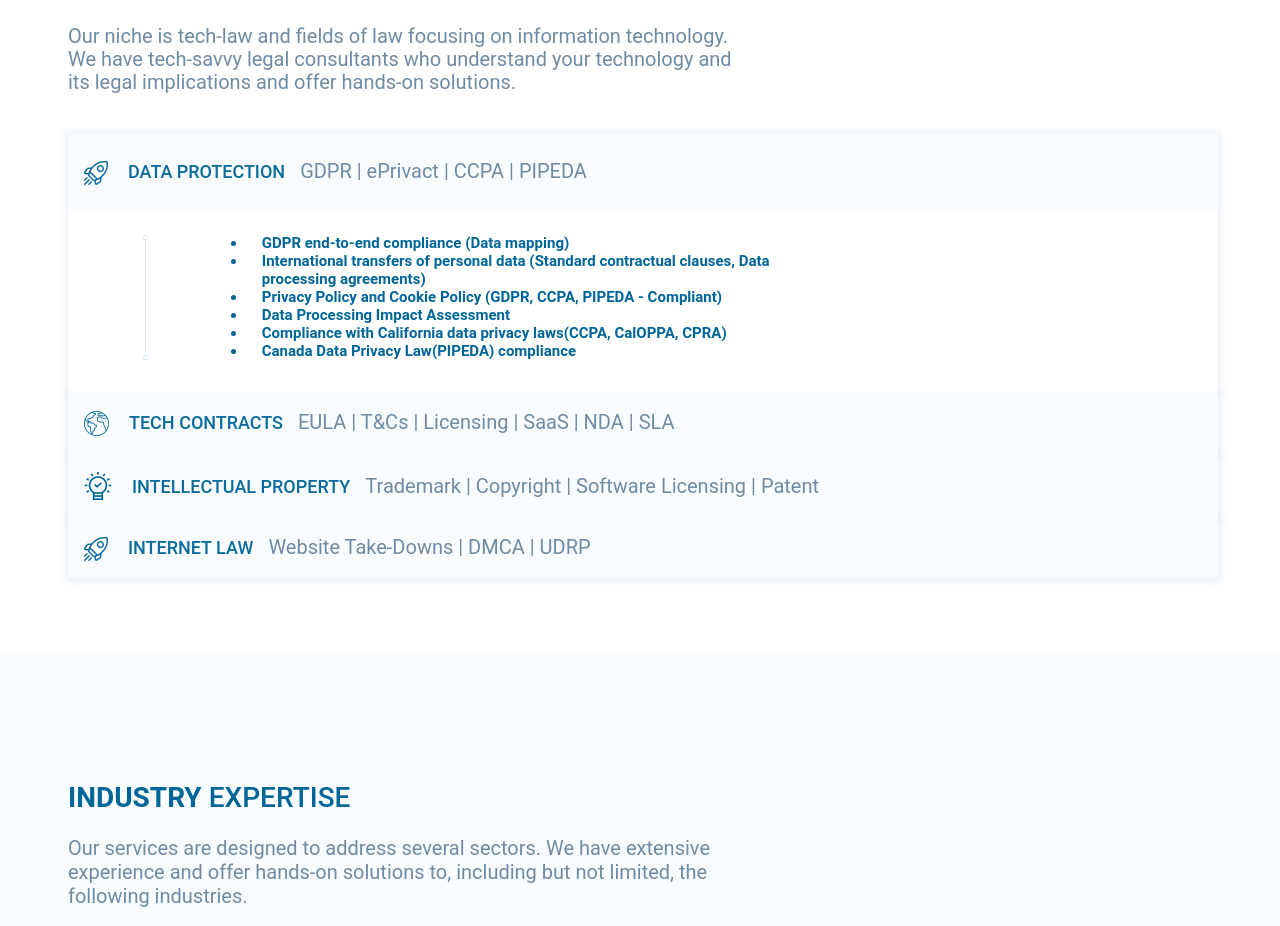
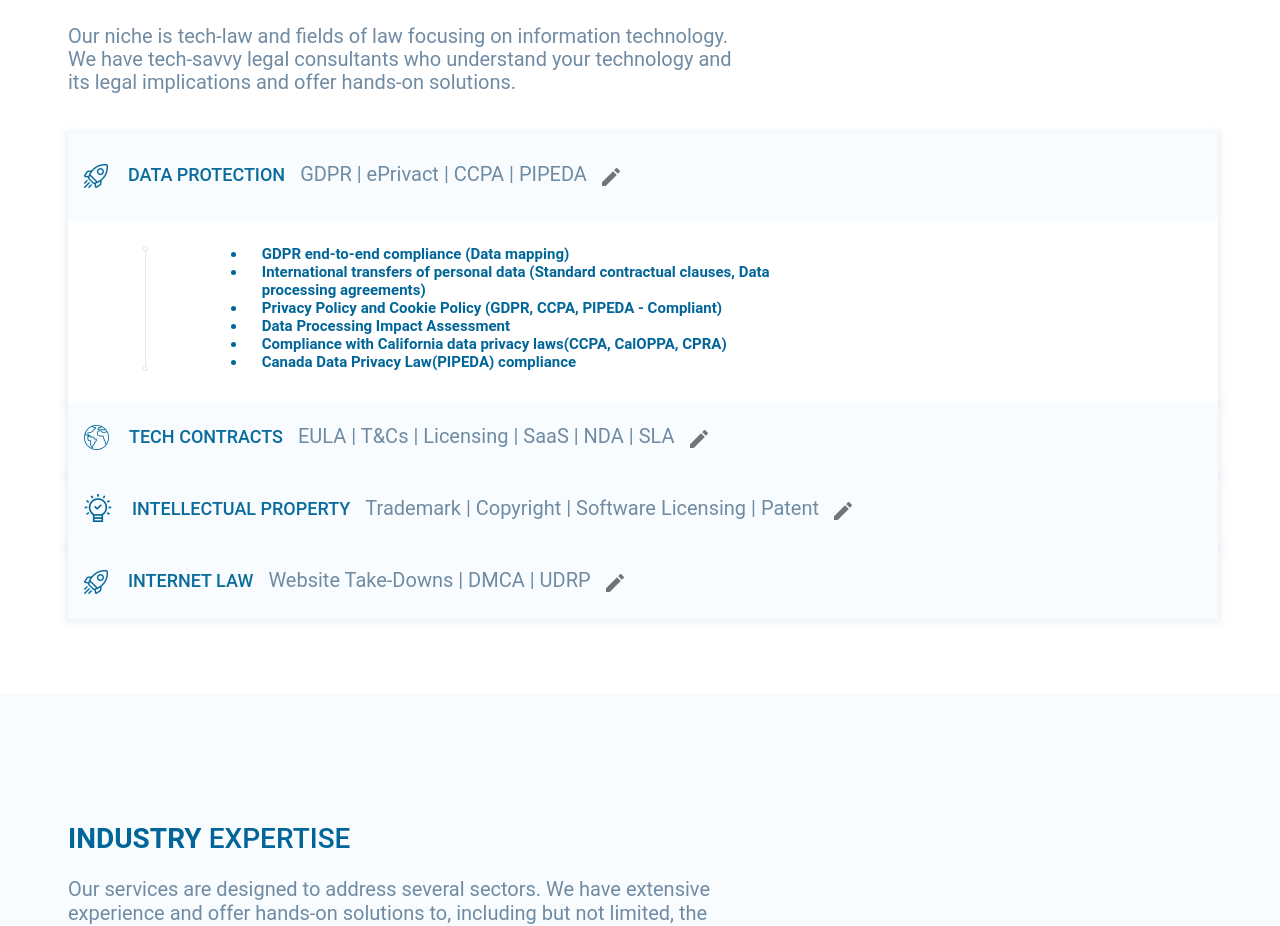
Before and after one commit to safiullah7/legan, a React (Create React App) app in the folder client/: page / in a window 1280 px wide. Shown: the part 1583-2509 px from the top of the page. Built offline with nearby package versions, Linux system fonts and the light colour scheme; no server answers.

Commit message:
expertise section

```diff
--- a/client/src/features/home/BrandingBannerSection.tsx
+++ b/client/src/features/home/BrandingBannerSection.tsx
@@ -36,8 +36,6 @@ const BrandingBannerSection: React.FC<IProps> = ({ bannerContent }) => {
     },
     validationSchema: validationSchema,
     onSubmit: (values) => {
-      alert(JSON.stringify(values, null, 2));
-
       dispatch(updateHomeContent(values));
     },
   });
--- a/client/src/features/home/BriefAboutUsSection.tsx
+++ b/client/src/features/home/BriefAboutUsSection.tsx
@@ -111,6 +111,7 @@ const BriefAboutUsSection: React.FC<IProps> = ({ briefAboutUsContent }) => {
                 onSubmit={async (values) => {
                   console.log(JSON.stringify(values, null, 2));
                   dispatch(updateBriefAboutUsContent(values));
+                  setEditMode(!editmode);
                 }}
               >
                 {({ values, handleChange, touched, errors }) => (
--- a/client/src/features/home/expertise/Expertise.tsx
+++ b/client/src/features/home/expertise/Expertise.tsx
@@ -4,11 +4,12 @@ import styled from 'styled-components';
 import ExpertiseList from './ExpertiseList';
 
 interface IExpertiseContent {
+    id: string,
     heading: string,
     subHeading: string,
     panel: string,
     icon: string,
-    list: string[],
+    content: string,
 }
 
 interface IProps {
--- a/client/src/features/home/expertise/ExpertiseList.tsx
+++ b/client/src/features/home/expertise/ExpertiseList.tsx
@@ -23,10 +23,11 @@ const ExpertiseList: React.FC<IProps> = (
             {
                 contentList.map(expertiseListItem => {
                     return <ExpertiseListItem
-                        key={expertiseListItem.heading}
+                        key={expertiseListItem.id}
+                        id={expertiseListItem.id}
                         heading={expertiseListItem.heading}
                         subHeading={expertiseListItem.subHeading}
-                        list={expertiseListItem.list}
+                        content={expertiseListItem.content}
                         panel={expertiseListItem.panel}
                         icon={expertiseListItem.icon}
                         expanded={expanded}
--- a/client/src/features/home/expertise/ExpertiseListItem.tsx
+++ b/client/src/features/home/expertise/ExpertiseListItem.tsx
@@ -1,13 +1,15 @@
-import { Accordion, AccordionDetails, AccordionSummary, Grid } from '@material-ui/core';
-import React from 'react'
+import { Accordion, AccordionDetails, AccordionSummary, Grid, IconButton } from '@material-ui/core';
+import React, { useState } from 'react'
 import styled from 'styled-components';
-
-
+import parse from 'html-react-parser';
+import EditIcon from '@material-ui/icons/Edit';
+import ExpertiseListItemForm from './ExpertiseListItemForm';
 
 interface IExpertiseContent {
+    id: string,
     heading: string,
     subHeading: string,
-    list: string[],
+    content: string,
     panel: string,
     icon: string,
     expanded: string | false,
@@ -15,13 +17,17 @@ interface IExpertiseContent {
 }
 
 const ExpertiseListItem: React.FC<IExpertiseContent> = (
-    { heading, subHeading, list, expanded, handleChange, panel, icon }
+    { heading, subHeading, content, expanded, handleChange, panel, icon }
 ) => {
+    const [editMode, setEditMode] = useState(false);
     return (
         <>
             <DivCollapse>
-                <Accordion square expanded={expanded === panel} variant="elevation" style={{ border: 'none', outline: 'none', boxShadow: 'none' }} onChange={handleChange(panel)}>
-                    <AccordionSummary aria-controls="panel1d-content" id="panel1d-header" style={{ backgroundColor: 'rgba(249, 252, 254, 1)' }}>
+                {!editMode ? (
+                    <Accordion square expanded={expanded === panel} variant="elevation"
+                        style={{ border: 'none', outline: 'none', boxShadow: 'none' }} onChange={handleChange(panel)}>
+                        <AccordionSummary aria-controls="panel1d-content" id="panel1d-header"
+                            style={{ backgroundColor: 'rgba(249, 252, 254, 1)' }}>
                             <DivListHead>
                                 <img src={`/${icon}.png`} alt={`${icon}`} />
                                 <h3>
@@ -30,6 +36,9 @@ const ExpertiseListItem: React.FC<IExpertiseContent> = (
                                 <p>
                                     {subHeading}
                                 </p>
+                                <IconButton aria-label="edit" onClick={() => setEditMode(!editMode)}>
+                                    <EditIcon fontSize="inherit" />
+                                </IconButton>
                             </DivListHead>
                         </AccordionSummary>
                         <AccordionDetails style={{ border: 'none', outline: 'none', boxShadow: 'none' }}>
@@ -41,22 +50,17 @@ const ExpertiseListItem: React.FC<IExpertiseContent> = (
                                         <img src="/elipse.png" alt="elipse" />
                                     </Grid>
                                     <Grid item md={10} sm={11} xs={11}>
-                                    <ul>
-                                        {
-                                            list.map(listItem => {
-                                                return (
-                                                    <li className="list-item" key={listItem}>
-                                                        {listItem}
-                                                    </li>
-                                                );
-                                            })
-                                        }
-                                    </ul>
+                                        {parse(content)}
                                     </Grid>
                                 </Grid>
                             </DivListItems>
                         </AccordionDetails>
                     </Accordion>
+                ) : (
+                    <ExpertiseListItemForm heading={heading} subHeading={subHeading}
+                        content={content} updateEditMode={setEditMode} />
+                )}
+
             </DivCollapse>
         </>
     )
@@ -100,7 +104,7 @@ img{
 
 const DivListItems = styled.div`
 
-.list-item{
+li{
     font-size: 15px;
     font-weight: 700;
     color: #006699;
--- /dev/null
+++ b/client/src/features/home/expertise/ExpertiseListItemForm.tsx
@@ -0,0 +1,106 @@
+import { Button, Grid, TextField } from '@material-ui/core';
+import { Form, Formik } from 'formik';
+import React from 'react'
+import { EditorState, convertToRaw, convertFromHTML } from 'draft-js';
+import { ContentState, Editor } from 'react-draft-wysiwyg';
+import draftToHtml from 'draftjs-to-html';
+import htmlToDraft from 'html-to-draftjs';
+import { stateFromHTML } from 'draft-js-import-html'
+import 'react-draft-wysiwyg/dist/react-draft-wysiwyg.css';
+
+interface IProps {
+    heading: string,
+    subHeading: string,
+    content: string,
+    updateEditMode: (editMode: boolean) => void
+}
+
+const ExpertiseListItemForm: React.FC<IProps> = ({
+    heading,
+    subHeading,
+    content,
+    updateEditMode
+}) => {
+
+    const htmlContent = convertFromHTML(content);
+
+    // const [editorState, setEditorState] = React.useState(
+    //     EditorState.createWithContent(
+    //         ContentState.createFromBlockArray(htmlContent.contentBlocks, htmlContent.entityMap)
+    //     )
+    // );
+    const [editorState, setEditorState] = React.useState(EditorState.createWithContent(stateFromHTML(content)))
+
+    const initialValues = {
+        heading: heading || 'heading was empty',
+        subHeading: subHeading || 'mainText was empty',
+        content: content
+    };
+
+    return (
+        <div>
+            <Formik
+                initialValues={initialValues}
+                // to do
+                // validationSchema={validationSchema}
+                onSubmit={async (values) => {
+                    values.content = draftToHtml(convertToRaw(editorState.getCurrentContent()))
+                    console.log(values);
+                    // dispatch(updateBriefAboutUsContent(values));
+                    // setEditMode(!editmode);
+                }}
+            >
+                {({ values, handleChange, touched, errors, setFieldValue }) => (
+                    <Form>
+                        <Grid className="about-first-grid" container spacing={3}>
+                            <Grid item md={7} sm={9} xs={12}>
+                                <TextField
+                                    variant='outlined'
+                                    fullWidth
+                                    id="heading"
+                                    name="heading"
+                                    label="Heading"
+                                    value={values.heading}
+                                    onChange={handleChange}
+                                    error={touched.heading && Boolean(errors.heading)}
+                                    helperText={touched.heading && errors.heading}
+                                />
+                                <br />
+                                <br />
+                                <TextField
+                                    variant='outlined'
+                                    fullWidth
+                                    multiline
+                                    id="subHeading"
+                                    name="subHeading"
+                                    label="Sub Heading"
+                                    value={values.subHeading}
+                                    onChange={handleChange}
+                                    error={touched.subHeading && Boolean(errors.subHeading)}
+                                    helperText={touched.subHeading && errors.subHeading}
+                                />
+                            </Grid>
+                        </Grid>
+                        <div>
+                            {editorState &&
+                                <Editor
+                                    editorState={editorState}
+                                    wrapperClassName="demo-wrapper"
+                                    editorClassName="demo-editor"
+                                    onEditorStateChange={setEditorState}
+                                />
+                            }
+                        </div>
+                        <div className="edit-btns">
+                            <Button fullWidth variant="outlined" size="large" color="primary" type="submit">
+                                Save
+                            </Button>
+                        </div>
+                    </Form>
+                )}
+            </Formik>
+        </div>
+    )
+}
+
+export default ExpertiseListItemForm
--- a/client/src/features/home/home.slice.ts
+++ b/client/src/features/home/home.slice.ts
@@ -38,60 +38,56 @@ const initialState: IHome = {
         mainText: 'Our niche is tech-law and fields of law focusing on information technology. We have tech-savvy legal consultants who understand your technology and its legal implications and offer hands-on solutions.',
         contentList: [
             {
+                id: '1',
                 heading: 'DATA PROTECTION',
                 subHeading: 'GDPR | ePrivact | CCPA | PIPEDA',
                 panel: 'panel1',
                 icon: 'rocket',
-            list: [
-                'GDPR end-to-end compliance (Data mapping)',
-                'International transfers of personal data (Standard contractual clauses, Data processing agreements)',
-                'Privacy Policy and Cookie Policy (GDPR, CCPA, PIPEDA - Compliant)',
-                'Data Processing Impact Assessment',
-                'Compliance with California data privacy laws(CCPA, CalOPPA, CPRA)',
-                'Canada Data Privacy Law(PIPEDA) compliance',
-            ],
+                content:`<ul><li>GDPR end-to-end compliance (Data mapping)</li>
+                    <li>International transfers of personal data (Standard contractual clauses, Data processing agreements)</li>
+                    <li>Privacy Policy and Cookie Policy (GDPR, CCPA, PIPEDA - Compliant)</li>
+                    <li>Data Processing Impact Assessment</li>
+                    <li>Compliance with California data privacy laws(CCPA, CalOPPA, CPRA)</li>
+                    <li>Canada Data Privacy Law(PIPEDA) compliance </li></ul>`
             },
             {
+                id: '2',
                 heading: 'TECH CONTRACTS',
                 subHeading: 'EULA | T&Cs | Licensing | SaaS | NDA | SLA',
                 panel: 'panel2',
                 icon: 'world',
-            list: [
-                'GDPR end-to-end compliance (Data mapping)',
-                'International transfers of personal data (Standard contractual clauses, Data processing agreements)',
-                'Privacy Policy and Cookie Policy (GDPR, CCPA, PIPEDA - Compliant)',
-                'Data Processing Impact Assessment',
-                'Compliance with California data privacy laws(CCPA, CalOPPA, CPRA)',
-                'Canada Data Privacy Law(PIPEDA) compliance',
-            ],
+                content: `<ul><li>GDPR end-to-end compliance (Data mapping)</li>
+                    <li>International transfers of personal data (Standard contractual clauses, Data processing agreements)</li>
+                    <li>Privacy Policy and Cookie Policy (GDPR, CCPA, PIPEDA - Compliant)</li>
+                    <li>Data Processing Impact Assessment</li>
+                    <li>Compliance with California data privacy laws(CCPA, CalOPPA, CPRA)</li>
+                    <li>Canada Data Privacy Law(PIPEDA) compliance </li></ul>`
             },
             {
+                id: '3',
                 heading: 'INTELLECTUAL PROPERTY',
                 subHeading: 'Trademark | Copyright | Software Licensing | Patent',
                 panel: 'panel3',
                 icon: 'intellectual',
-            list: [
-                'GDPR end-to-end compliance (Data mapping)',
-                'International transfers of personal data (Standard contractual clauses, Data processing agreements)',
-                'Privacy Policy and Cookie Policy (GDPR, CCPA, PIPEDA - Compliant)',
-                'Data Processing Impact Assessment',
-                'Compliance with California data privacy laws(CCPA, CalOPPA, CPRA)',
-                'Canada Data Privacy Law(PIPEDA) compliance',
-            ],
+                content: `<ul><li>GDPR end-to-end compliance (Data mapping)</li>
+                    <li>International transfers of personal data (Standard contractual clauses, Data processing agreements)</li>
+                    <li>Privacy Policy and Cookie Policy (GDPR, CCPA, PIPEDA - Compliant)</li>
+                    <li>Data Processing Impact Assessment</li>
+                    <li>Compliance with California data privacy laws(CCPA, CalOPPA, CPRA)</li>
+                    <li>Canada Data Privacy Law(PIPEDA) compliance </li></ul>`
             },
             {
+                id: '4',
                 heading: 'INTERNET LAW',
                 subHeading: 'Website Take-Downs | DMCA | UDRP',
                 panel: 'panel4',
                 icon: 'rocket2',
-            list: [
-                'GDPR end-to-end compliance (Data mapping)',
-                'International transfers of personal data (Standard contractual clauses, Data processing agreements)',
-                'Privacy Policy and Cookie Policy (GDPR, CCPA, PIPEDA - Compliant)',
-                'Data Processing Impact Assessment',
-                'Compliance with California data privacy laws(CCPA, CalOPPA, CPRA)',
-                'Canada Data Privacy Law(PIPEDA) compliance',
-            ],
+                content: `<ul><li>GDPR end-to-end compliance (Data mapping)</li>
+                    <li>International transfers of personal data (Standard contractual clauses, Data processing agreements)</li>
+                    <li>Privacy Policy and Cookie Policy (GDPR, CCPA, PIPEDA - Compliant)</li>
+                    <li>Data Processing Impact Assessment</li>
+                    <li>Compliance with California data privacy laws(CCPA, CalOPPA, CPRA)</li>
+                    <li>Canada Data Privacy Law(PIPEDA) compliance </li></ul>`
             },
         ]
     },
```
Also changed, not shown: client/package.json (+8 -0 lines), client/src/index.tsx (+3 -5 lines), client/src/models/home.ts (+6 -5 lines), 1 other file (tests, documents, lock files or other folders). Lines whose indentation alone changed are shown as unchanged.
